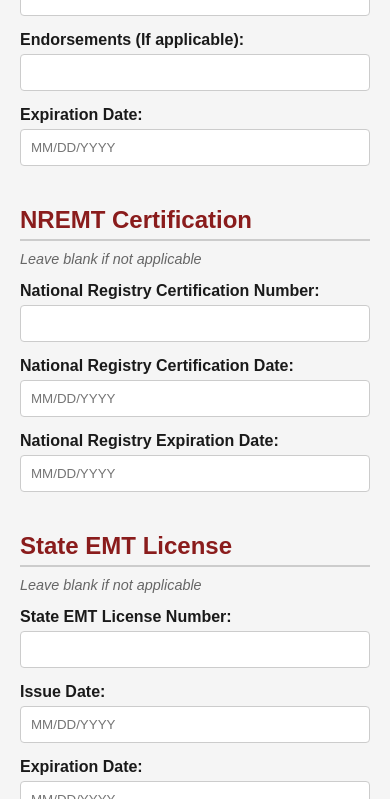
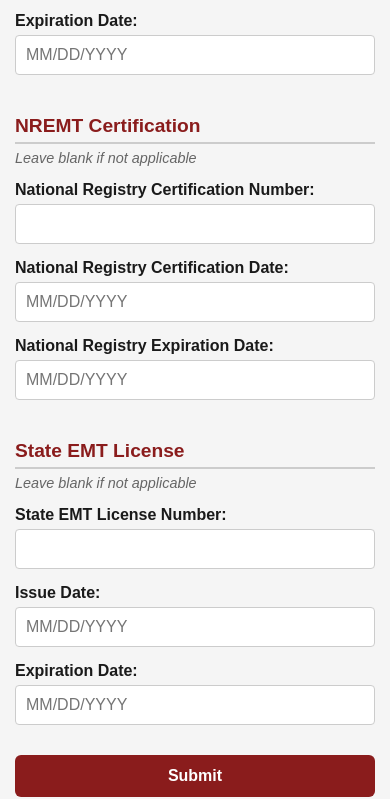
Before and after one commit to Bkrboy98/BLFD-ImageTrend-Reg, a plain HTML site: page index.html in a window 390 px wide. Shown: the part 1201-2000 px from the top of the page. Drawn offline with Linux system fonts and the light colour scheme.

Commit message:
Update index.html for better mobile experience.

```diff
--- a/index.html
+++ b/index.html
@@ -3,11 +3,17 @@
 <head>
   <meta charset="UTF-8">
   <title>ImageTrend Registration</title>
+  <meta name="viewport" content="width=device-width, initial-scale=1.0"> <!-- Mobile responsive -->
+
   <style>
+    * {
+      box-sizing: border-box;
+    }
+
     body {
       font-family: Arial, sans-serif;
       background-color: #f5f5f5;
-      margin: 30px;
+      margin: 0;
       padding: 20px;
       max-width: 800px;
       margin-left: auto;
@@ -34,24 +40,28 @@
       font-weight: bold;
     }
 
-    input, select, textarea {
+    input,
+    select,
+    textarea {
       width: 100%;
-      padding: 10px;
+      padding: 12px;
       margin-top: 5px;
-      box-sizing: border-box;
       border: 1px solid #ccc;
       border-radius: 4px;
+      font-size: 1rem;
       background-color: #ffffff;
     }
 
-    input:focus, select:focus, textarea:focus {
+    input:focus,
+    select:focus,
+    textarea:focus {
       border-color: #8A1C1C;
       outline: none;
     }
 
     button {
       margin-top: 30px;
-      padding: 12px 20px;
+      padding: 14px 20px;
       font-size: 16px;
       font-weight: bold;
       color: #fff;
@@ -72,6 +82,32 @@
       color: #666;
       margin-top: -10px;
       margin-bottom: 10px;
+    }
+
+    @media (max-width: 480px) {
+      body {
+        padding: 15px;
+      }
+
+      input,
+      select,
+      textarea {
+        font-size: 1rem;
+        padding: 10px;
+      }
+
+      h1 {
+        font-size: 1.5rem;
+      }
+
+      h2 {
+        font-size: 1.2rem;
+      }
+
+      button {
+        font-size: 1rem;
+        padding: 12px;
+      }
     }
   </style>
 </head>
```
